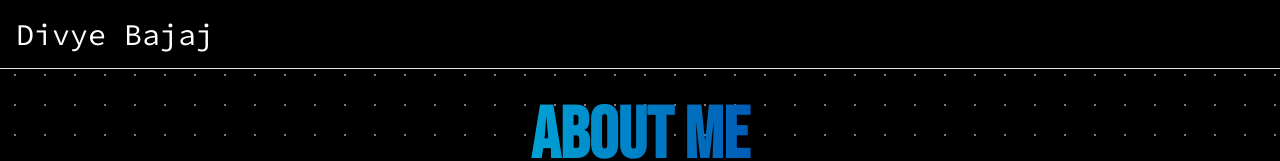
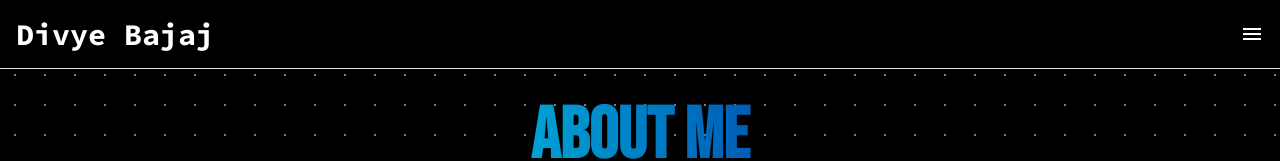
Before and after one commit to DivyeB/Portfolio, a website: page temp/about.html in a window 1280 px wide. Shown: the top 161 px of the page. Drawn offline with nearby package versions, Linux system fonts and the light colour scheme.

Commit message:
update about.html

```diff
--- a/temp/about.html
+++ b/temp/about.html
@@ -6,6 +6,7 @@
     <link href="https://cdn.jsdelivr.net/npm/tailwindcss@2.2.19/dist/tailwind.min.css" rel="stylesheet">
     <link href="https://fonts.googleapis.com/css2?family=Source+Code+Pro:wght@300;400;500;700&display=swap" rel="stylesheet">
     <link href="https://fonts.googleapis.com/css2?family=Bebas+Neue&display=swap" rel="stylesheet">
+    <link rel="stylesheet" href="https://fonts.googleapis.com/css2?family=Material+Symbols+Sharp:opsz,wght,FILL,GRAD@20..48,100..700,0..1,-50..200" />
     <link rel="stylesheet" href="/css/output.css">
     <link rel="stylesheet" href="/css/external.css">
     <title>About</title>
@@ -19,9 +20,12 @@
     </style>
 </head>
 <body class="bg-black text-white">
-    <header class="bg-black text-white py-4 px-4">
-        <div class="container mx-auto">
-            <h1 class="text-3xl"><a href="/index.html">Divye Bajaj</a></h1>
+    <header class="bg-black text-white py-4 px-4 z-10 relative">
+        <div class="container mx-auto w-screen flex items-center justify-between">
+            <h1 class="text-3xl font-bold"><a href="index.html">Divye Bajaj</a></h1>
+            <span class="material-symbols-sharp text-4xl">
+                menu
+            </span>
         </div>
     </header>
     <hr>
```
